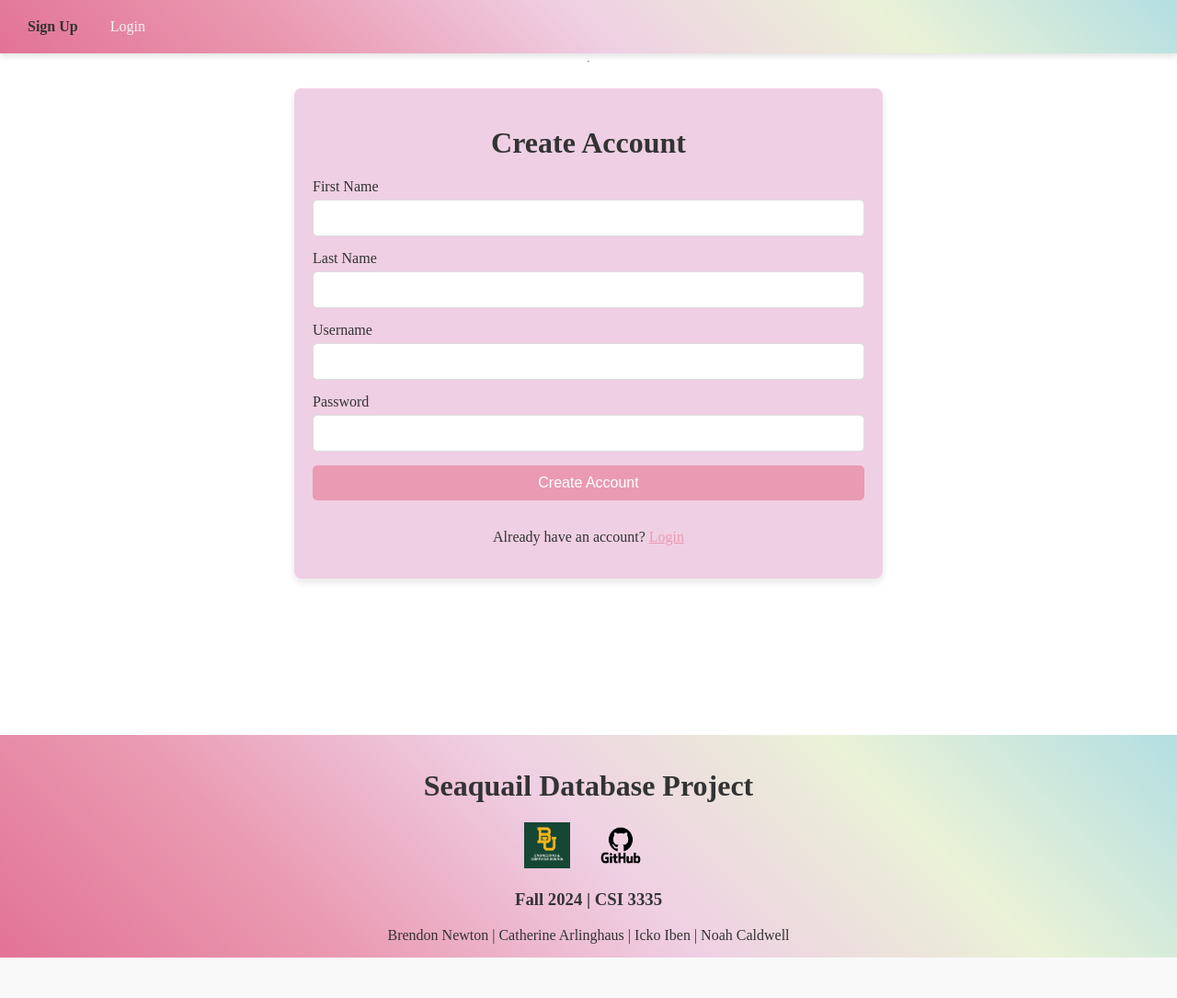
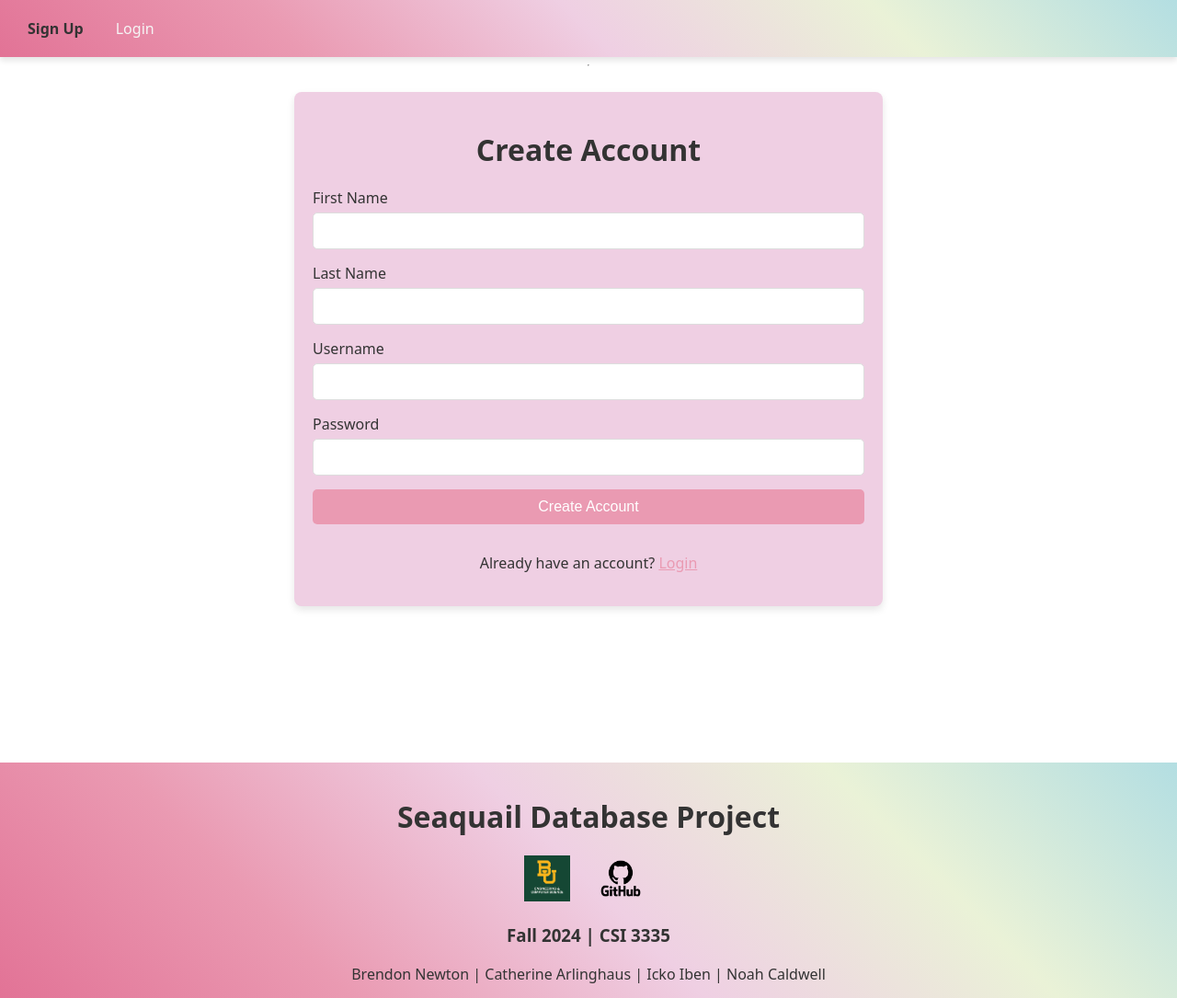
Before and after one commit to cateburglar/immaculateGrid, a Flask app: page /signup in a window 1280 px wide. Shown: the whole page at 92% size. Before the commit the page ends 1041 px from the top, so only its background shows below. Run offline with Flask 3, Linux system fonts and the light colour scheme.

Commit message:
changing font

```diff
--- a/app/static/css/base.css
+++ b/app/static/css/base.css
@@ -40,6 +40,7 @@ html, body {
   margin: 0;
   color: var(--jet);
   display: flex;
+  font-family: system-ui, -apple-system, BlinkMacSystemFont, 'Segoe UI', Roboto, Oxygen, Ubuntu, Cantarell, 'Open Sans', 'Helvetica Neue', sans-serif;
   flex-direction: column;
 }
 
```
